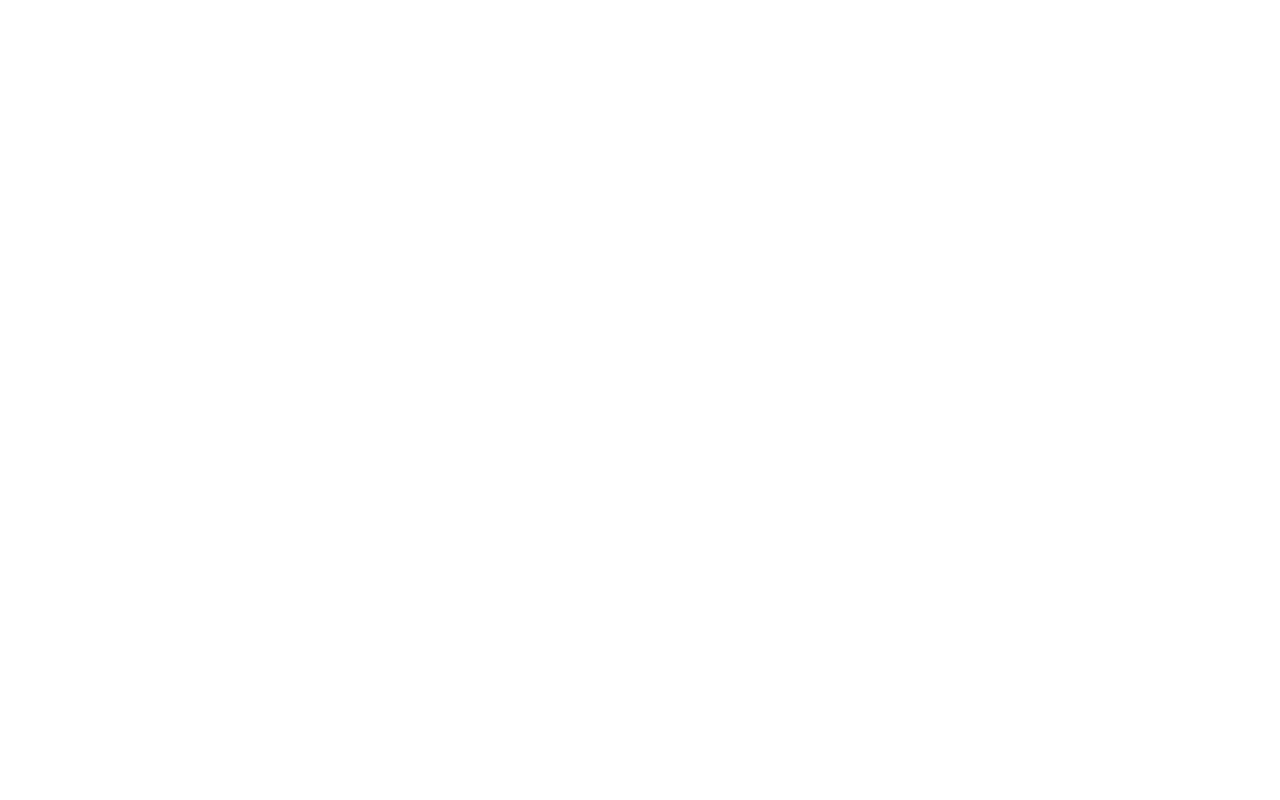
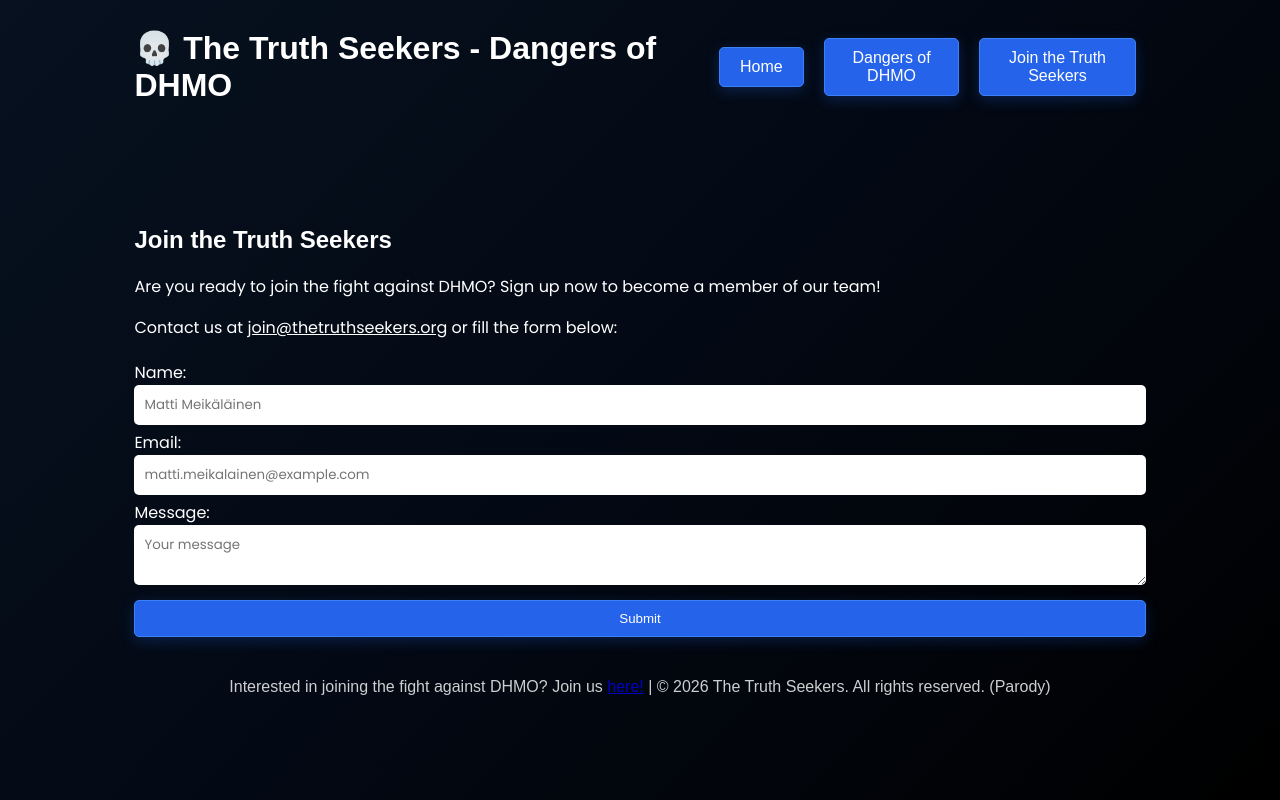
Before and after one commit to jonnesavimaki/webdevbasics, a plain HTML site: page join.html in a window 1280 px wide. Drawn offline with Linux system fonts and the light colour scheme; a web font is replaced by a local one.

Commit message:
Add join page with form for membership sign-up and update footer styles

```diff
--- a/css/style.css
+++ b/css/style.css
@@ -62,11 +62,11 @@ footer {
 }
 
 footer a {
-  text-decoration: none;
+  text-decoration: underline;
 }
 
 footer a:visited {
-  color: #2563eb;
+  color: #efefef;
 }
 
 .btn-general {
@@ -144,3 +144,45 @@ footer a:visited {
   font-weight: 400;
   line-height: 1.4;
 }
+
+.mail-link {
+  text-decoration: underline;
+  color: #ffffff;
+}
+
+.joinform {
+  display: flex;
+  flex-direction: column;
+  margin-top: 20px;
+  width: 100%;
+  margin-bottom: 20px;
+}
+
+.joinform input, textarea {
+  margin-bottom: 5px;
+  padding: 10px;
+  font-family: "Poppins", sans-serif;
+  border-radius: 5px;
+  border: none;
+}
+
+#submit-btn {
+  display: inline-block;
+  margin-top: 10px;
+  padding: 10px 20px;
+  background-color: #2563eb;
+  color: white;
+  transition: all 0.2s;
+  border: 1px solid #3b82f6;
+  box-shadow: 0 4px 14px #2463ea40;
+  font-family: "Unbounded", sans-serif;
+  font-weight: 200;
+  border-radius: 5px;
+
+}
+
+#submit-btn:hover,
+#submit-btn:focus {
+  transform: translate(-1px, 1px);
+  background-color: #3b82f6;
+}
--- a/join.html
+++ b/join.html
@@ -0,0 +1,51 @@
+<!doctype html>
+<html lang="en">
+  <head>
+    <meta charset="UTF-8" />
+    <meta name="viewport" content="width=device-width, initial-scale=1.0" />
+    <title>💀 The Truth Seekers - Dangers of DHMO</title>
+    <link rel="stylesheet" href="css/style.css">
+    <meta name="robots" content="noindex">
+    <link rel="preconnect" href="https://fonts.googleapis.com" />
+    <link rel="preconnect" href="https://fonts.gstatic.com" crossorigin />
+    <link
+      href="https://fonts.googleapis.com/css2?family=Unbounded:wght@200..900&display=swap"
+      rel="stylesheet"
+    />
+    <link
+      href="https://fonts.googleapis.com/css2?family=Poppins:ital,wght@0,100;0,200;0,300;0,400;0,500;0,600;0,700;0,800;0,900;1,100;1,200;1,300;1,400;1,500;1,600;1,700;1,800;1,900&display=swap"
+      rel="stylesheet"
+    />
+  </head>
+  <body>
+    <header>
+      <h1>💀 The Truth Seekers - Dangers of DHMO</h1>
+      <nav>
+        <ul>
+          <li class="btn-general"><a href="index.html">Home</a></li>
+          <li class="btn-general"><a href="dhmo.html">Dangers of DHMO</a></li>
+          <li class="btn-general"><a href="join.html">Join the Truth Seekers</a></li>
+        </ul>
+      </nav>
+    </header>
+    <main>
+        <article>
+            <h2>Join the Truth Seekers</h2>
+            <p>Are you ready to join the fight against DHMO? Sign up now to become a member of our team!</p>
+            <p>Contact us at <a class="mail-link" href="mailto:join@thetruthseekers.org">join@thetruthseekers.org</a> or fill the form below:</p>
+            <form class="joinform" action="mailto:join@thetruthseekers.org" method="post">
+                <label for="name">Name:</label>
+                <input type="text" id="name" name="name" placeholder="Matti Meikäläinen" required>
+                <label for="email">Email:</label>
+                <input type="email" id="email" name="email" placeholder="matti.meikalainen@example.com" required>
+                <label for="message">Message:</label>
+                <textarea id="message" name="message" placeholder="Your message" required></textarea>
+                <input type="submit" id="submit-btn" value="Submit">
+            </form>
+        </article>
+    </main>
+    <footer>
+      <p>Interested in joining the fight against DHMO? Join us <a href="join.html">here!</a> | &copy; 2026 The Truth Seekers. All rights reserved. (Parody)</p>
+    </footer>
+    </body>
+</html>
```
